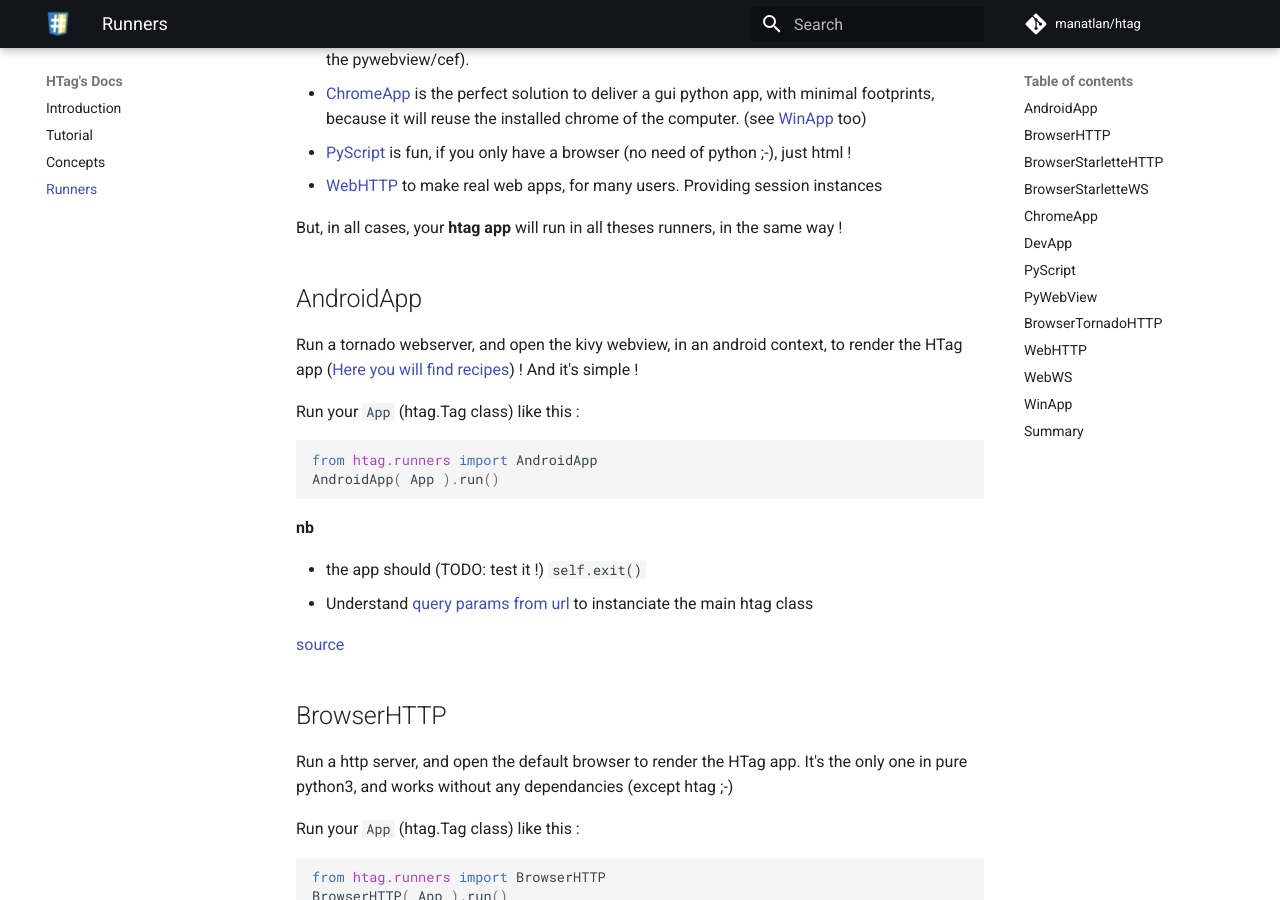
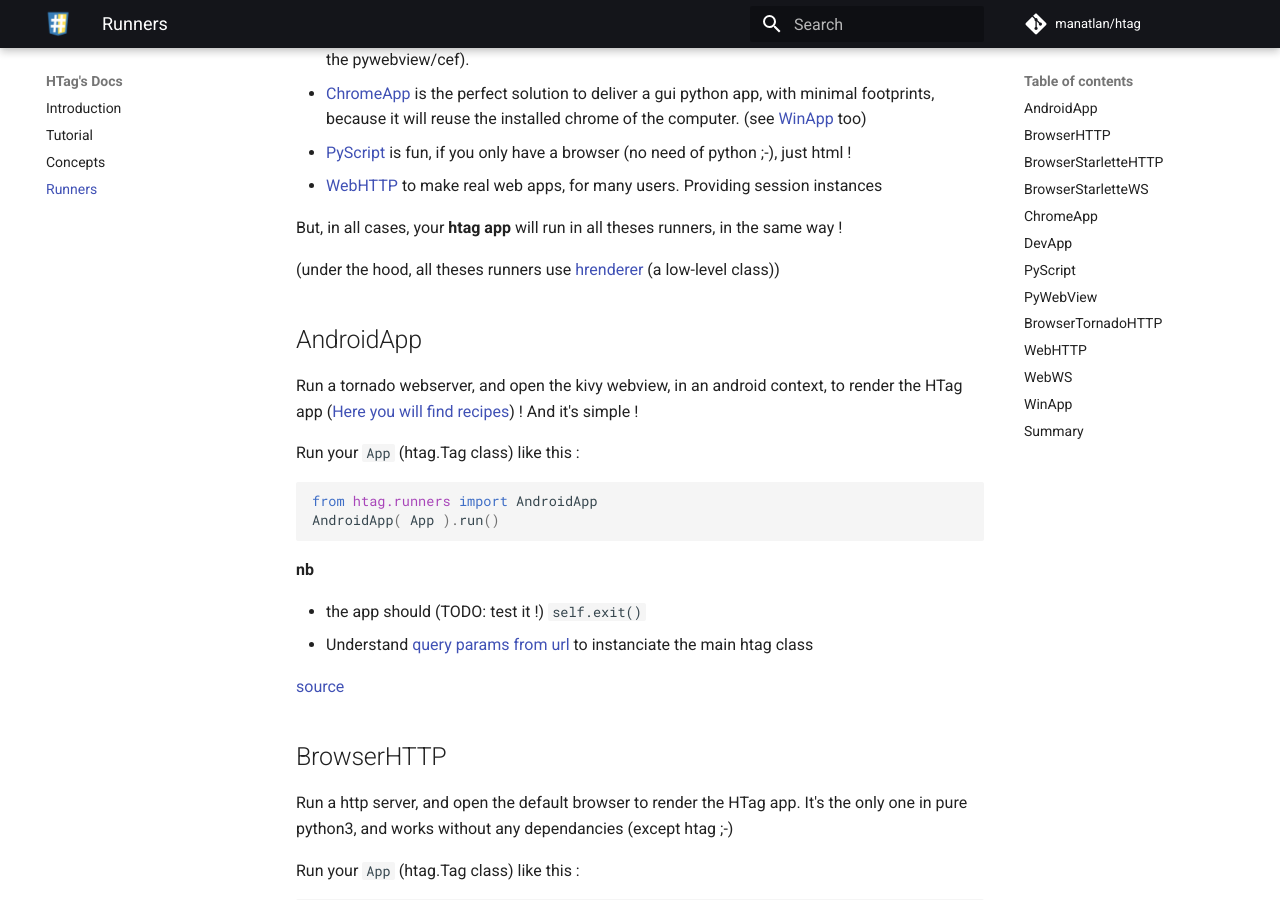
Before and after one commit to manatlan/htag, an MkDocs documentation site: the page built from docs/runners.md, in a window 1280 px wide and 900 px high, scrolled down 411 px. Built offline with MkDocs 1.6.1 and Material for MkDocs 9.7.7, drawn with Linux system fonts in a browser that asks for light colours; comment, search, counter and statistics services are not loaded.

Commit message:
Update runners.md

```diff
--- a/docs/runners.md
+++ b/docs/runners.md
@@ -13,6 +13,7 @@
 
 But, in all cases, your **htag app** will run in all theses runners, in the same way !
 
+(under the hood, all theses runners use [hrenderer](hrenderer.md) (a low-level class))
 
 
 
```
